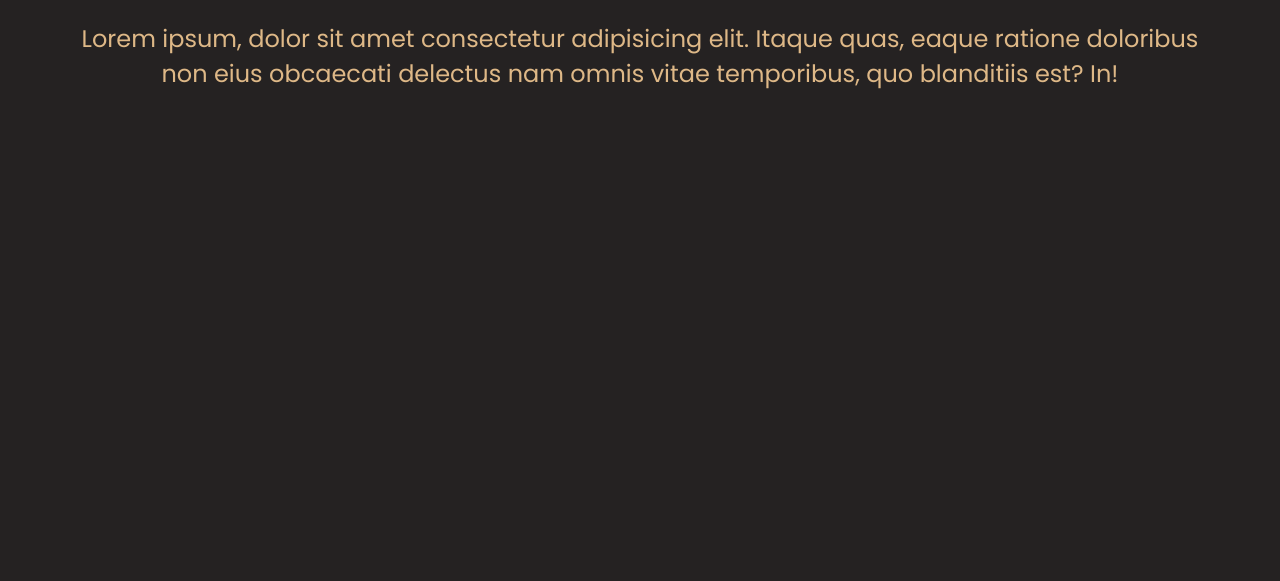
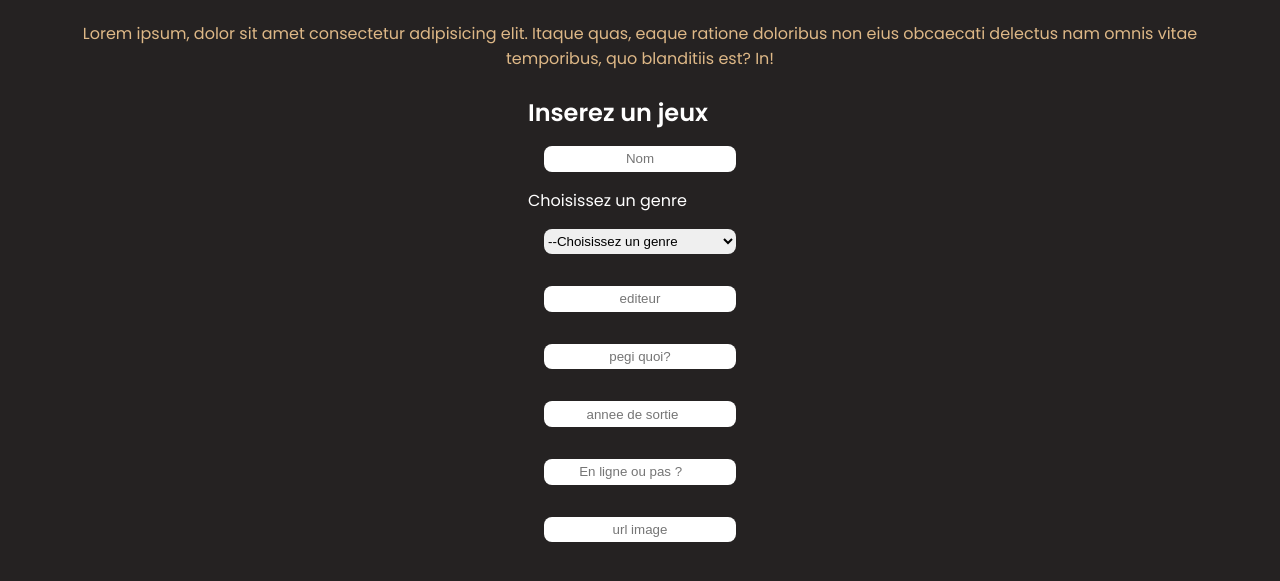
Before and after one commit to ChuckyMaster/JeuxVidoTypeScript, a website built with webpack: page src/index.html in a window 1280 px wide. Shown: the part 107-688 px from the top of the page. Built offline with nearby package versions, Linux system fonts and the light colour scheme; a web font is replaced by a local one.

Commit message:
input form

```diff
--- a/src/index.html
+++ b/src/index.html
@@ -14,6 +14,29 @@
         eaque ratione doloribus non eius obcaecati delectus nam omnis vitae
         temporibus, quo blanditiis est? In!
       </p>
+
+      <div id="listJeux"></div>
+
+      <form>
+        <h2>Inserez un jeux</h2>
+
+        <input type="text" name="nom" placeholder="Nom" />
+        <label for="genre"> Choisissez un genre</label>
+
+        <select name="genre" id="genre">
+          <option value="">--Choisissez un genre</option>
+          <option value="fantastique">fantastique</option>
+          <option value="Horreur">Horreur</option>
+          <option value="FPS">FPS</option>
+          <option value="mmo/rpg">MMO/RPG</option>
+        </select>
+
+        <input type="text" name="editeur" placeholder="editeur" />
+        <input type="text" name="pegi" placeholder="pegi quoi?" />
+        <input type="number" name="annee" placeholder="annee de sortie" />
+        <input type="number" name="en ligne" placeholder="En ligne ou pas ? " />
+        <input type="url" name="image" placeholder="url image" />
+      </form>
     </div>
   </body>
 </html>
--- a/src/scss/style.scss
+++ b/src/scss/style.scss
@@ -9,6 +9,25 @@
 body {
   background-color: rgb(37, 34, 34);
   font-family: "Poppins", sans-serif;
+  color: white;
+}
+
+form {
+  display: flex;
+  flex-direction: column;
+
+  input,
+  select {
+    margin: 1rem;
+    width: 15vw;
+    height: 2vw;
+    border-radius: 0.5rem;
+    border: none;
+  }
+
+  ::placeholder {
+    text-align: center;
+  }
 }
 
 h1 {
@@ -26,7 +45,7 @@ h1 {
   p {
     color: burlywood;
     text-align: center;
-    font-size: 1.5rem;
+    font-size: 1rem;
     margin: 1.5rem;
   }
 }
--- a/webpack.config.js
+++ b/webpack.config.js
@@ -5,7 +5,6 @@ const CopyWebpackPlugin = require("copy-webpack-plugin");
 module.exports = {
   entry: {
     main: path.join(__dirname, "src/typescript/index.ts"),
-    form: path.join(__dirname, "src/typescript/form/form.ts"),
   },
   output: {
     path: path.join(__dirname, "dist"),
```
Also changed, not shown: src/typescript/index.ts (+21 -1 lines), dist/35681da22683f0d243cb.bundle.js (added), dist/46334caf3d61de123e2b.bundle.js (deleted), dist/index.html, 1 other file.
